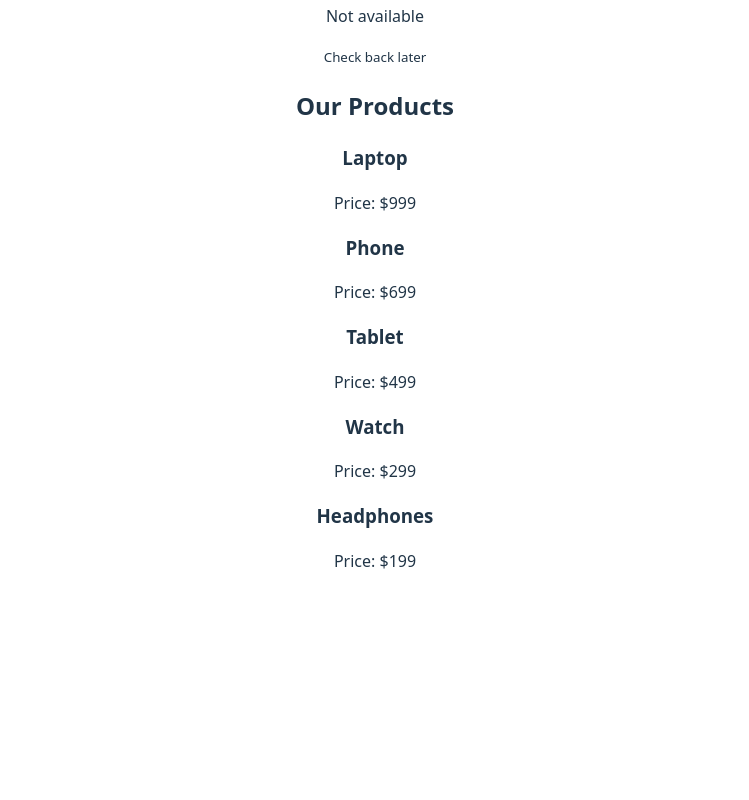
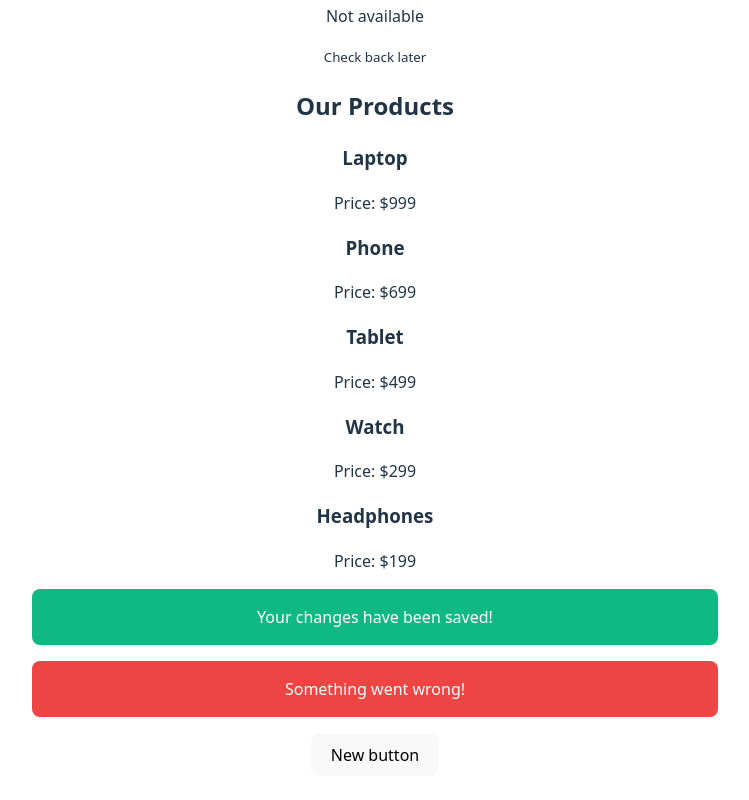
Before and after one commit to gopinav/React-19-Tutorials, a React app in the folder react-essentials/core-concepts/: page / in a window 1280 px wide. Shown: the part 1905-2705 px from the top of the page, without its empty margins (265-1014 px from the left). Before the commit the page ends 2526 px from the top, so only its background shows below. Built offline with nearby package versions, Linux system fonts and the light colour scheme; the HTML template or start-up script is replaced by a standard one.

Commit message:
Styling React components

```diff
--- /dev/null
+++ b/react-essentials/core-concepts/src/Alert.jsx
@@ -0,0 +1,24 @@
+import styles from "./Alert.module.css";
+
+export const Alert = ({ children, type = "success" }) => {
+  return <div className={`${styles.alert} ${styles[type]}`}>{children}</div>;
+};
+
+/**
+ * Inline style example
+ */
+// export const Alert = ({ children, type = "success" }) => {
+//   return (
+//     <div
+//       style={{
+//         backgroundColor: type === "success" ? "#10b981" : "#ef4444",
+//         color: "black",
+//         padding: "16px",
+//         borderRadius: "8px",
+//         marginBottom: "16px",
+//       }}
+//     >
+//       {children}
+//     </div>
+//   );
+// };
--- /dev/null
+++ b/react-essentials/core-concepts/src/Alert.module.css
@@ -0,0 +1,14 @@
+.alert {
+  padding: 16px;
+  border-radius: 8px;
+  margin-bottom: 16px;
+  color: white;
+}
+
+.success {
+  background-color: #10b981;
+}
+
+.error {
+  background-color: #ef4444;
+}
--- a/react-essentials/core-concepts/src/App.jsx
+++ b/react-essentials/core-concepts/src/App.jsx
@@ -10,6 +10,8 @@
 import { CardWrapper } from "./CardWrapper";
 import { UserDetails } from "./UserDetails";
 import { ProductList } from "./ProductList";
+import { Alert } from "./Alert";
+import { NewButton } from "./NewButton";
 import "./App.css";
 
 function App() {
@@ -55,6 +57,9 @@
         role="vip"
       />
       <ProductList />
+      <Alert>Your changes have been saved!</Alert>
+      <Alert type="error">Something went wrong!</Alert>
+      <NewButton />
     </div>
   );
 }
--- /dev/null
+++ b/react-essentials/core-concepts/src/NewButton.jsx
@@ -0,0 +1,3 @@
+export const NewButton = () => {
+  return <button className="error">New button</button>;
+};
```
